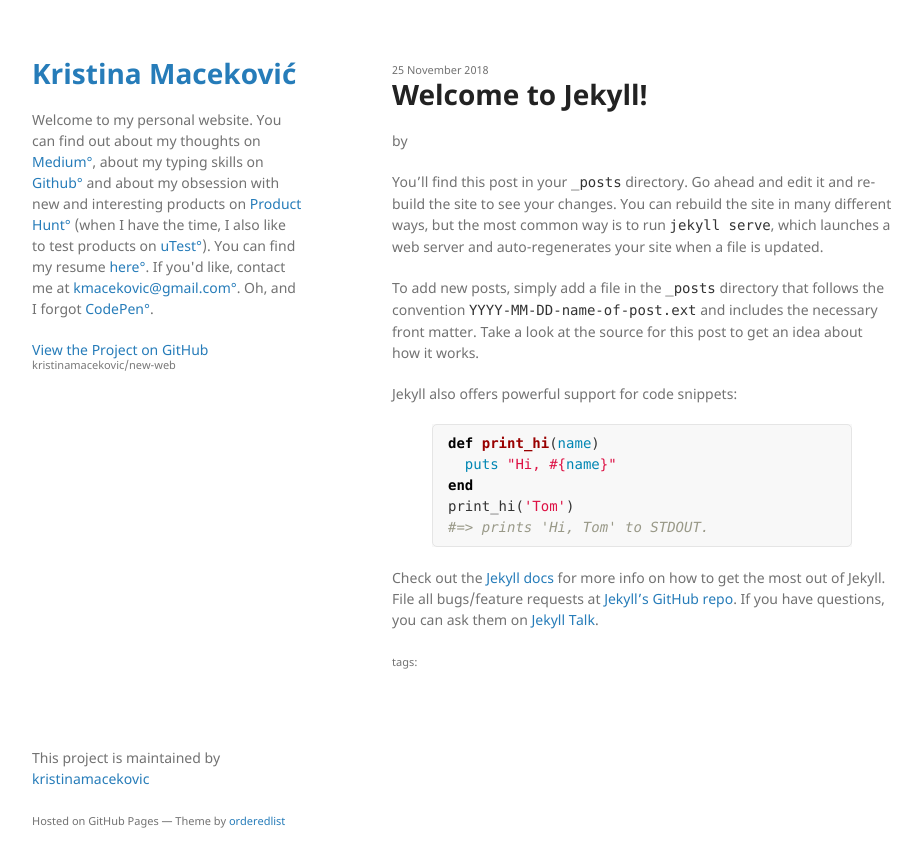
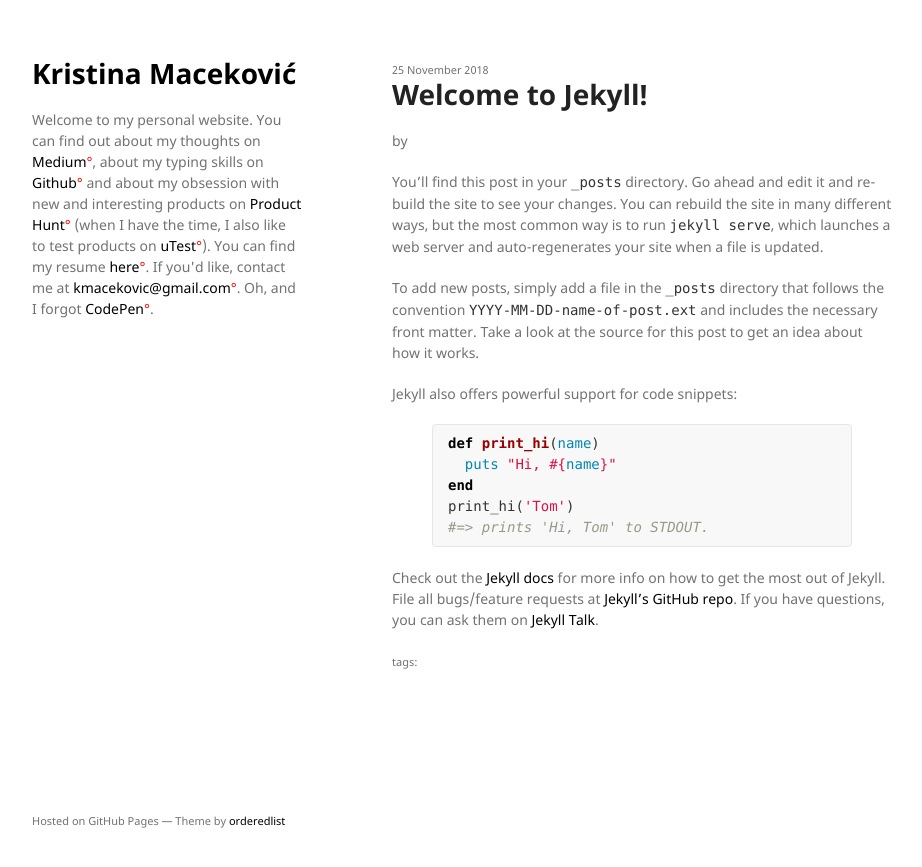
Before and after one commit to kristinamacekovic/new-web, a Jekyll site: the page built from _posts/2018-11-25-welcome-to-jekyll.markdown, in a window 1280 px wide. Shown: the top 867 px of the page, without its empty margins (178-1100 px from the left). Built offline with Jekyll 4.4.1, drawn with Linux system fonts in a browser that asks for light colours.

Commit message:
add styles

```diff
--- a/_layouts/default.html
+++ b/_layouts/default.html
@@ -22,14 +22,6 @@
 
         <p>{{ site.description | default: site.github.project_tagline }}</p>
 
-        {% if site.github.is_project_page %}
-        <p class="view"><a href="{{ site.github.repository_url }}">View the Project on GitHub <small>{{ site.github.repository_nwo }}</small></a></p>
-        {% endif %}
-
-        {% if site.github.is_user_page %}
-        <p class="view"><a href="{{ site.github.owner_url }}">View My GitHub Profile</a></p>
-        {% endif %}
-
         {% if site.show_downloads %}
         <ul class="downloads">
           <li><a href="{{ site.github.zip_url }}">Download <strong>ZIP File</strong></a></li>
@@ -44,9 +36,6 @@
 
       </section>
       <footer>
-        {% if site.github.is_project_page %}
-        <p>This project is maintained by <a href="{{ site.github.owner_url }}">{{ site.github.owner_name }}</a></p>
-        {% endif %}
         <p><small>Hosted on GitHub Pages &mdash; Theme by <a href="https://github.com/orderedlist">orderedlist</a></small></p>
       </footer>
     </div>
--- a/assets/css/style.scss
+++ b/assets/css/style.scss
@@ -2,3 +2,20 @@
 ---
 
 @import "jekyll-theme-minimal";
+.star {
+  color: red;
+}
+
+a:before {
+  text-decoration: none;
+}
+
+a {
+  text-decoration: none;
+  color: black;
+}
+
+a:hover {
+  text-decoration: none;
+  color: black;
+}
```
